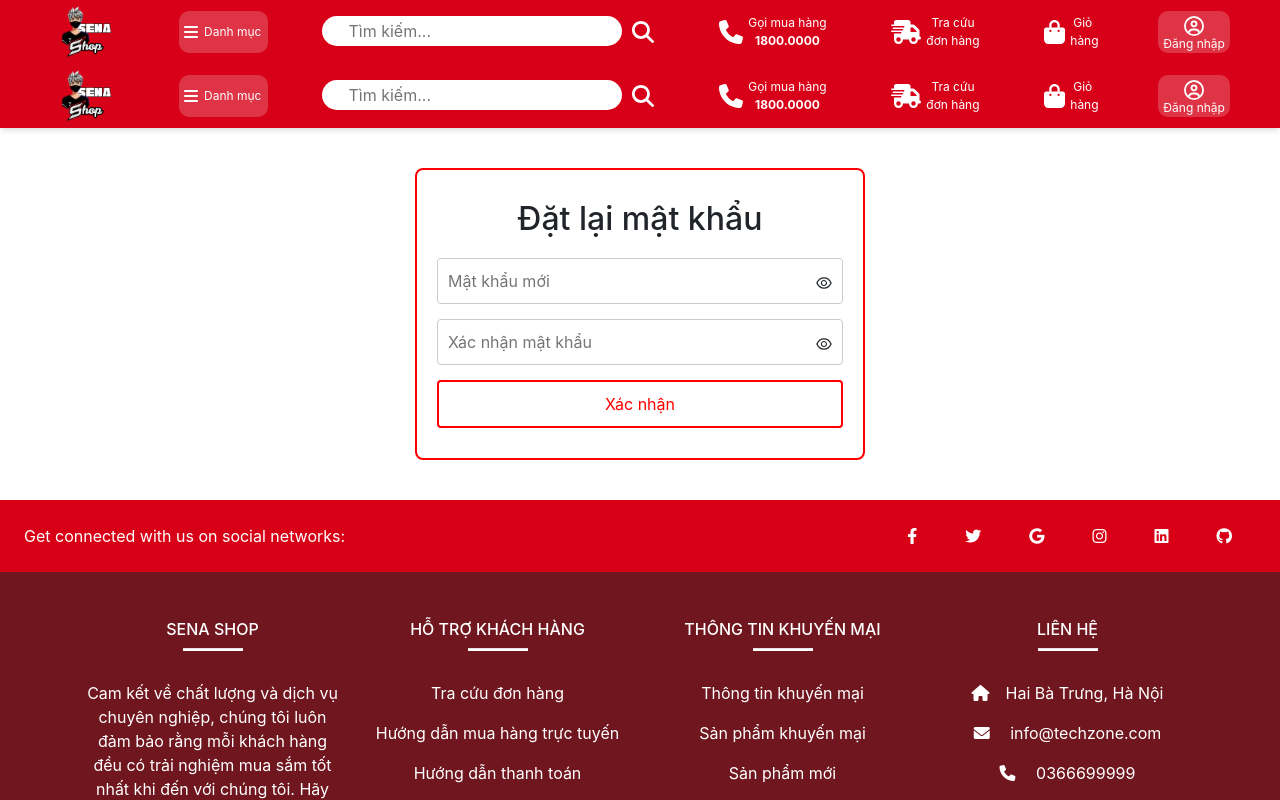
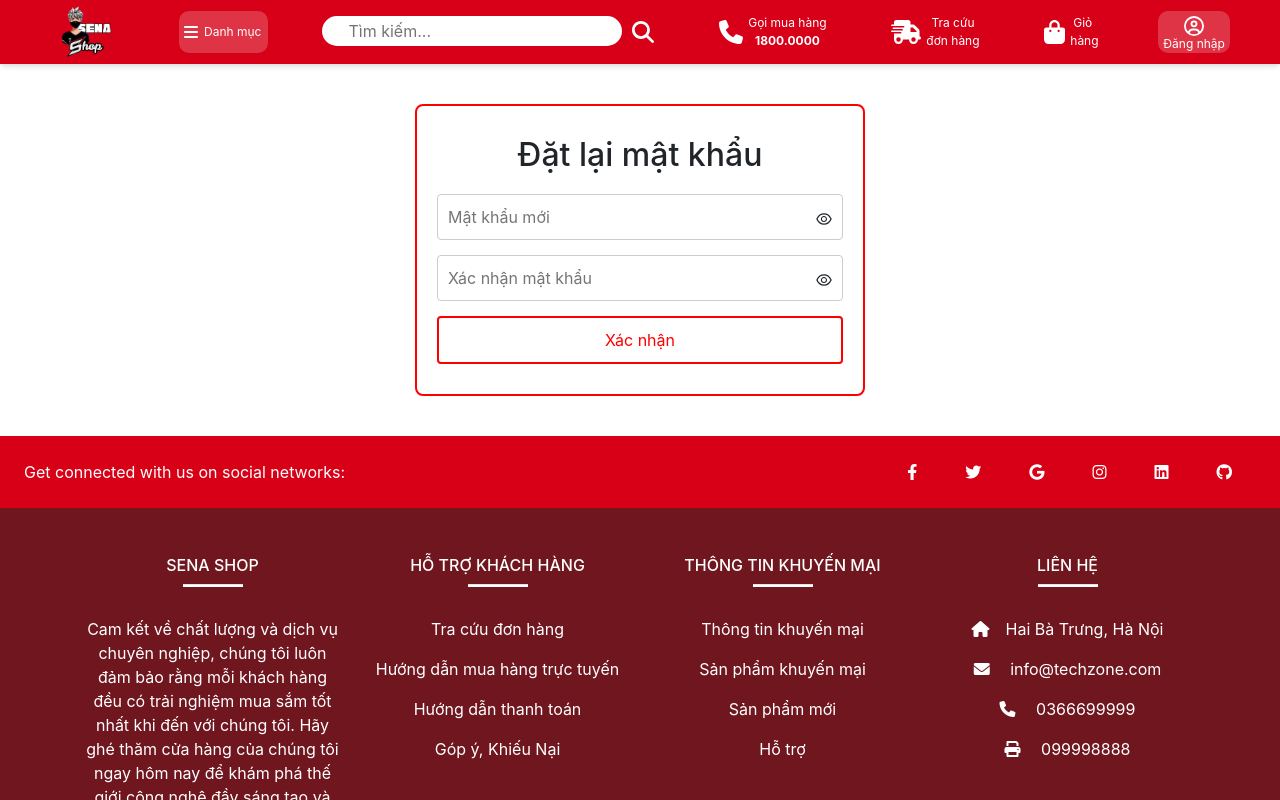
Before and after one commit to lechithanh172/IT4409, a React (Create React App) app in the folder frontend/: page /change-password in a window 1280 px wide. Built offline with nearby package versions, Linux system fonts and the light colour scheme.

Commit message:
check di anh

```diff
--- a/frontend/src/Pages/Auth/changePassword.jsx
+++ b/frontend/src/Pages/Auth/changePassword.jsx
@@ -1,7 +1,5 @@
 import React, { useState } from 'react';
 import { useNavigate } from 'react-router-dom';
-import Header from '../../Components/Header/Header';
-import Footer from '../../Components/Footer/Footer';
 import { AiOutlineEye, AiOutlineEyeInvisible } from 'react-icons/ai';
 import './changePassword.css';
 
@@ -32,8 +30,6 @@ function ChangePassword() {
 
     return (
       <div>
-        <Header />
-
         <div className="reset-password-container">
           <form onSubmit={handleSubmit} className="reset-password-form">
             <h2>Đặt lại mật khẩu</h2>
@@ -69,8 +65,6 @@ function ChangePassword() {
             <button type="submit">Xác nhận</button>
           </form>
         </div>
-
-        <Footer />
       </div>
     );
 }
--- a/frontend/src/Pages/Auth/loginPage.jsx
+++ b/frontend/src/Pages/Auth/loginPage.jsx
@@ -1,8 +1,6 @@
 import React, { useState } from 'react';
 import { useNavigate,Link } from 'react-router-dom';
 import './loginPage.css';
-import Header from '../../Components/Header/Header';
-import Footer from '../../Components/Footer/Footer';
 import axios from 'axios';
 
 const login = async (username, password) => {
@@ -47,8 +45,6 @@ function LoginPage() {
 
   return (
     <div>
-      <Header />
-
       <div className="login-container">
         <form onSubmit={handleLogin} className="login-form">
           <h2>Đăng nhập</h2>
@@ -70,8 +66,6 @@ function LoginPage() {
           <button type="submit">Đăng nhập</button>
         </form>
       </div>
-
-      <Footer />
     </div>
   );
 }
--- a/frontend/src/Pages/Auth/otpPage.jsx
+++ b/frontend/src/Pages/Auth/otpPage.jsx
@@ -1,8 +1,6 @@
 import React, { useState,  useEffect } from 'react';
 import { useNavigate, useLocation } from 'react-router-dom';
 import './otpPage.css';
-import Header from '../../Components/Header/Header';
-import Footer from '../../Components/Footer/Footer';
 
 function OtpPage() {
     const [otp, setOtp] = useState(new Array(6).fill(''));
@@ -61,8 +59,6 @@ function OtpPage() {
 
     return (
       <div>
-        <Header />
-
         <div className="otp-container">
           <form onSubmit={handleSubmit} className="otp-form">
             <h2>xác minh mã OTP</h2>
@@ -94,8 +90,6 @@ function OtpPage() {
             </button>
           </form>
         </div>
-
-        <Footer />
       </div>
     );
   }
```
